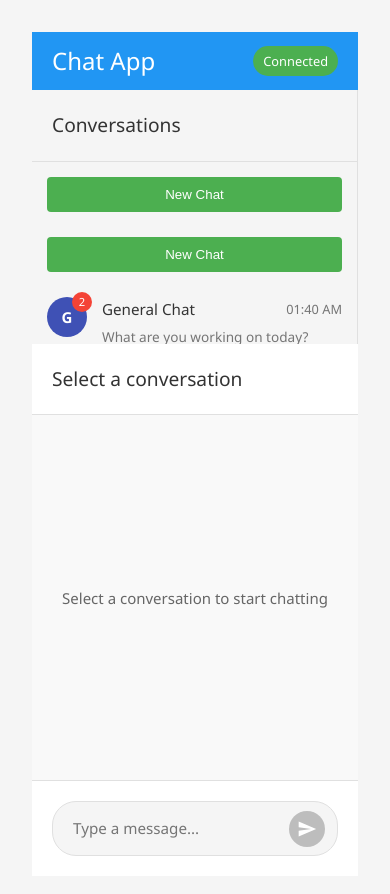
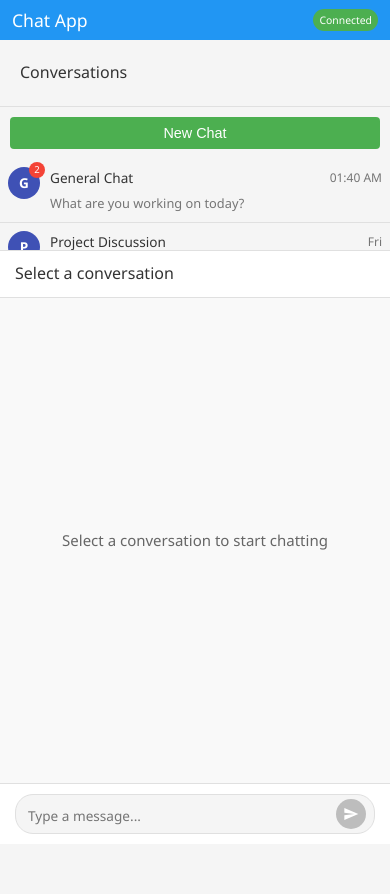
Before and after one commit to jerry-chao/chat-frontend, a Vue app: page / in a window 390 px wide. Shown: the top 894 px of the page. After the commit the page ends 844 px from the top, so only its background shows below. Built offline with nearby package versions, Linux system fonts and the light colour scheme.

Commit message:
modify chat layout

```diff
--- a/src/App.vue
+++ b/src/App.vue
@@ -242,7 +242,7 @@ onBeforeUnmount(() => {
       </div>
     </div>
 
-    <ChatLayout>
+    <ChatLayout class="chat-layout-container">
       <template #conversation-list="{ selectedConversation: selectedChat, onSelectConversation }">
         <div class="new-chat-wrapper">
           <button class="new-chat-button" @click="createNewConversation">New Chat</button>
@@ -280,18 +280,32 @@ onBeforeUnmount(() => {
   padding: 0;
 }
 
-body {
+html, body {
   font-family: 'Segoe UI', Tahoma, Geneva, Verdana, sans-serif;
   line-height: 1.6;
   color: #333;
   background-color: #f5f5f5;
-  height: 100vh;
+  height: 100%;
+  width: 100%;
+  overflow: hidden;
+  position: fixed;
+  top: 0;
+  left: 0;
+  right: 0;
+  bottom: 0;
 }
 
 .app-container {
-  height: 100vh;
+  height: 100%;
+  width: 100%;
   display: flex;
   flex-direction: column;
+  overflow: hidden;
+  position: absolute;
+  top: 0;
+  left: 0;
+  right: 0;
+  bottom: 0;
 }
 
 .app-header {
@@ -301,6 +315,7 @@ body {
   padding: 10px 20px;
   background-color: #2196F3;
   color: white;
+  flex-shrink: 0;
 }
 
 .app-title {
@@ -343,4 +358,51 @@ body {
 .new-chat-button:hover {
   background-color: #388E3C;
 }
+
+.chat-layout-container {
+  flex: 1;
+  overflow: hidden;
+  display: flex;
+  min-height: 0; /* Important for flex children to respect container size */
+  width: 100%;
+}
+
+@media (max-width: 768px) {
+  .app-header {
+    padding: 8px 15px;
+  }
+
+  .app-title {
+    font-size: 1.2rem;
+  }
+
+  .connection-status {
+    font-size: 0.7rem;
+    padding: 4px 8px;
+  }
+
+  .new-chat-wrapper {
+    padding: 10px;
+  }
+
+  .new-chat-button {
+    padding: 8px;
+    font-size: 0.9rem;
+  }
+}
+
+@media (max-width: 480px) {
+  .app-header {
+    padding: 6px 12px;
+  }
+
+  .app-title {
+    font-size: 1.1rem;
+  }
+
+  .connection-status {
+    font-size: 0.65rem;
+    padding: 3px 6px;
+  }
+}
 </style>
--- a/src/components/ChatLayout.vue
+++ b/src/components/ChatLayout.vue
@@ -41,12 +41,14 @@ const selectConversation = (conversation) => {
 <style scoped>
 .chat-layout {
   display: flex;
-  height: 100vh;
+  height: 100%;
+  width: 100%;
   overflow: hidden;
 }
 
 .sidebar {
   width: 300px;
+  min-width: 250px;
   border-right: 1px solid #e0e0e0;
   display: flex;
   flex-direction: column;
@@ -67,6 +69,7 @@ const selectConversation = (conversation) => {
   flex: 1;
   display: flex;
   flex-direction: column;
+  min-width: 0; /* Allows content to shrink below min-content width */
 }
 
 .chat-header {
@@ -80,6 +83,8 @@ const selectConversation = (conversation) => {
   overflow-y: auto;
   padding: 20px;
   background-color: #f9f9f9;
+  display: flex;
+  flex-direction: column;
 }
 
 .chat-input {
@@ -101,7 +106,41 @@ h2 {
 
   .sidebar {
     width: 100%;
+    min-width: 100%;
     height: 30vh;
+    min-height: 200px;
+    border-right: none;
+    border-bottom: 1px solid #e0e0e0;
+  }
+
+  .main-content {
+    height: 70vh;
+  }
+
+  .chat-header {
+    padding: 10px 15px;
+  }
+
+  .chat-messages {
+    padding: 10px 15px;
+  }
+
+  .chat-input {
+    padding: 10px 15px;
+  }
+}
+
+@media (max-width: 480px) {
+  .sidebar {
+    height: 25vh;
+  }
+
+  .main-content {
+    height: 75vh;
+  }
+
+  h2 {
+    font-size: 1rem;
   }
 }
 </style>
--- a/src/components/ConversationList.vue
+++ b/src/components/ConversationList.vue
@@ -1,58 +1,61 @@
 <script setup>
-import { ref, computed } from 'vue'
+import { ref, computed } from "vue";
 
 const props = defineProps({
     conversations: {
         type: Array,
-    default: () => []
+        default: () => [],
     },
     selectedConversation: {
         type: Object,
-    default: null
-  }
-})
+        default: null,
+    },
+});
 
-const emit = defineEmits(['select-conversation'])
+const emit = defineEmits(["select-conversation"]);
 
 // Select a conversation
 const selectConversation = (conversation) => {
-  emit('select-conversation', conversation)
-}
+    emit("select-conversation", conversation);
+};
 
 // Get last message preview (truncated if too long)
 const getLastMessagePreview = (conversation) => {
     if (!conversation.messages || conversation.messages.length === 0) {
-    return 'No messages yet'
+        return "No messages yet";
     }
 
-  const lastMessage = conversation.messages[conversation.messages.length - 1]
-  const content = lastMessage.content || ''
+    const lastMessage = conversation.messages[conversation.messages.length - 1];
+    const content = lastMessage.content || "";
 
-  return content.length > 30 ? content.substring(0, 30) + '...' : content
-}
+    return content.length > 30 ? content.substring(0, 30) + "..." : content;
+};
 
 // Format timestamp
 const formatTime = (timestamp) => {
-  if (!timestamp) return ''
+    if (!timestamp) return "";
 
-  const date = new Date(timestamp)
-  const now = new Date()
+    const date = new Date(timestamp);
+    const now = new Date();
 
     // If same day, only show time
     if (date.toDateString() === now.toDateString()) {
-    return date.toLocaleTimeString([], { hour: '2-digit', minute: '2-digit' })
+        return date.toLocaleTimeString([], {
+            hour: "2-digit",
+            minute: "2-digit",
+        });
     }
 
     // If within the last week, show day name
-  const oneWeekAgo = new Date()
-  oneWeekAgo.setDate(oneWeekAgo.getDate() - 7)
+    const oneWeekAgo = new Date();
+    oneWeekAgo.setDate(oneWeekAgo.getDate() - 7);
     if (date > oneWeekAgo) {
-    return date.toLocaleDateString([], { weekday: 'short' })
+        return date.toLocaleDateString([], { weekday: "short" });
     }
 
     // Otherwise show date
-  return date.toLocaleDateString([], { month: 'short', day: 'numeric' })
-}
+    return date.toLocaleDateString([], { month: "short", day: "numeric" });
+};
 </script>
 
 <template>
@@ -63,33 +66,47 @@ const formatTime = (timestamp) => {
         </div>
 
         <div v-else class="list-container">
-      <div class="new-chat-container">
-        <button class="new-chat-btn">New Chat</button>
-      </div>
-
             <div
                 v-for="conversation in conversations"
                 :key="conversation.id"
                 class="conversation-item"
-        :class="{ 'selected': selectedConversation && selectedConversation.id === conversation.id }"
+                :class="{
+                    selected:
+                        selectedConversation &&
+                        selectedConversation.id === conversation.id,
+                }"
                 @click="selectConversation(conversation)"
             >
                 <div class="avatar">
                     <span v-if="conversation.unreadCount" class="unread-badge">
-            {{ conversation.unreadCount > 9 ? '9+' : conversation.unreadCount }}
+                        {{
+                            conversation.unreadCount > 9
+                                ? "9+"
+                                : conversation.unreadCount
+                        }}
                     </span>
                     <div class="avatar-circle">
-            {{ conversation.name ? conversation.name.charAt(0).toUpperCase() : 'C' }}
+                        {{
+                            conversation.name
+                                ? conversation.name.charAt(0).toUpperCase()
+                                : "C"
+                        }}
                     </div>
                 </div>
 
                 <div class="conversation-info">
                     <div class="conversation-header">
-            <h3 class="conversation-name">{{ conversation.name || 'Chat' }}</h3>
-            <span class="conversation-time">{{ formatTime(conversation.lastMessageTime) }}</span>
+                        <h3 class="conversation-name">
+                            {{ conversation.name || "Chat" }}
+                        </h3>
+                        <span class="conversation-time">{{
+                            formatTime(conversation.lastMessageTime)
+                        }}</span>
                     </div>
 
-          <p class="conversation-preview">{{ getLastMessagePreview(conversation) }}</p>
+                    <p class="conversation-preview">
+                        {{ getLastMessagePreview(conversation) }}
+                    </p>
                 </div>
             </div>
         </div>
@@ -100,6 +117,7 @@ const formatTime = (timestamp) => {
 .conversation-list {
     height: 100%;
     overflow-y: auto;
+    width: 100%;
 }
 
 .empty-state {
@@ -129,7 +147,7 @@ const formatTime = (timestamp) => {
 .new-chat-btn {
     width: 100%;
     padding: 10px;
-  background-color: #4CAF50;
+    background-color: #4caf50;
     color: white;
     border: none;
     border-radius: 4px;
@@ -172,6 +190,7 @@ const formatTime = (timestamp) => {
     align-items: center;
     justify-content: center;
     font-weight: bold;
+    flex-shrink: 0;
 }
 
 .unread-badge {
@@ -192,6 +211,8 @@ const formatTime = (timestamp) => {
 .conversation-info {
     flex: 1;
     min-width: 0;
+    width: 100%;
+    overflow: hidden;
 }
 
 .conversation-header {
@@ -224,4 +245,60 @@ const formatTime = (timestamp) => {
     overflow: hidden;
     text-overflow: ellipsis;
 }
+
+@media (max-width: 768px) {
+    .conversation-item {
+        padding: 10px;
+    }
+
+    .avatar-circle {
+        width: 35px;
+        height: 35px;
+        font-size: 0.9rem;
+    }
+
+    .conversation-name {
+        font-size: 0.9rem;
+    }
+
+    .conversation-time {
+        font-size: 0.75rem;
+    }
+
+    .conversation-preview {
+        font-size: 0.8rem;
+    }
+
+    .unread-badge {
+        width: 18px;
+        height: 18px;
+        font-size: 0.65rem;
+    }
+}
+
+@media (max-width: 480px) {
+    .conversation-item {
+        padding: 8px;
+    }
+
+    .avatar {
+        margin-right: 10px;
+    }
+
+    .avatar-circle {
+        width: 32px;
+        height: 32px;
+        font-size: 0.85rem;
+    }
+
+    .conversation-name {
+        font-size: 0.85rem;
+    }
+
+    .unread-badge {
+        width: 16px;
+        height: 16px;
+        font-size: 0.6rem;
+    }
+}
 </style>
--- a/src/components/MessageInput.vue
+++ b/src/components/MessageInput.vue
@@ -92,6 +92,7 @@ const handleKeydown = (event) => {
   border: 1px solid #e0e0e0;
   padding: 8px 12px;
   transition: border-color 0.2s;
+  width: 100%;
 }
 
 .message-input-container:focus-within {
@@ -113,6 +114,8 @@ const handleKeydown = (event) => {
   max-height: 120px;
   font-family: inherit;
   background: transparent;
+  min-width: 0;
+  width: 100%;
 }
 
 .message-textarea:focus {
@@ -153,4 +156,48 @@ const handleKeydown = (event) => {
   width: 20px;
   height: 20px;
 }
+
+@media (max-width: 768px) {
+  .message-input-container {
+    padding: 6px 10px;
+  }
+
+  .message-textarea {
+    padding: 6px;
+    font-size: 0.9rem;
+  }
+
+  .send-button {
+    width: 32px;
+    height: 32px;
+  }
+
+  .send-button svg {
+    width: 18px;
+    height: 18px;
+  }
+}
+
+@media (max-width: 480px) {
+  .message-input-container {
+    padding: 4px 8px;
+    border-radius: 18px;
+  }
+
+  .message-textarea {
+    padding: 4px;
+    font-size: 0.85rem;
+  }
+
+  .send-button {
+    width: 30px;
+    height: 30px;
+    margin-left: 6px;
+  }
+
+  .send-button svg {
+    width: 16px;
+    height: 16px;
+  }
+}
 </style>
--- a/src/components/MessageList.vue
+++ b/src/components/MessageList.vue
@@ -170,6 +170,7 @@ const loadMoreMessages = () => {
   overflow-y: auto;
   display: flex;
   flex-direction: column;
+  width: 100%;
 }
 
 .empty-state {
@@ -254,6 +255,7 @@ const loadMoreMessages = () => {
   border-radius: 12px;
   padding: 10px 12px;
   position: relative;
+  word-break: break-word;
 }
 
 .own-message .message {
@@ -277,6 +279,7 @@ const loadMoreMessages = () => {
   font-size: 0.95rem;
   line-height: 1.4;
   word-wrap: break-word;
+  overflow-wrap: break-word;
 }
 
 .message-meta {
@@ -300,4 +303,32 @@ const loadMoreMessages = () => {
 .status-read {
   color: #2196F3;
 }
+
+@media (max-width: 768px) {
+  .message {
+    max-width: 85%;
+  }
+
+  .date-text {
+    font-size: 0.7rem;
+  }
+
+  .message-content {
+    font-size: 0.9rem;
+  }
+}
+
+@media (max-width: 480px) {
+  .message {
+    max-width: 90%;
+  }
+
+  .messages-container {
+    padding: 5px;
+  }
+
+  .date-separator {
+    margin: 10px 0;
+  }
+}
 </style>
```
Lines whose indentation alone changed are shown as unchanged.
